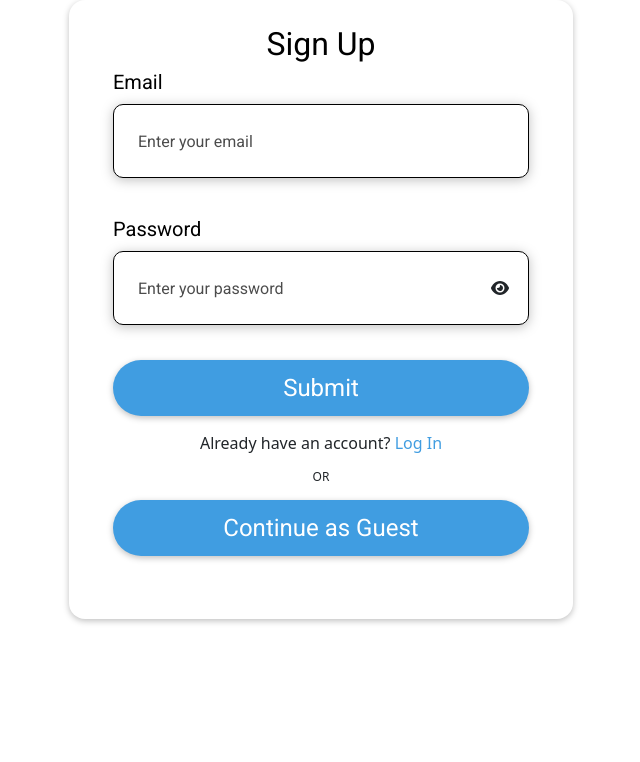
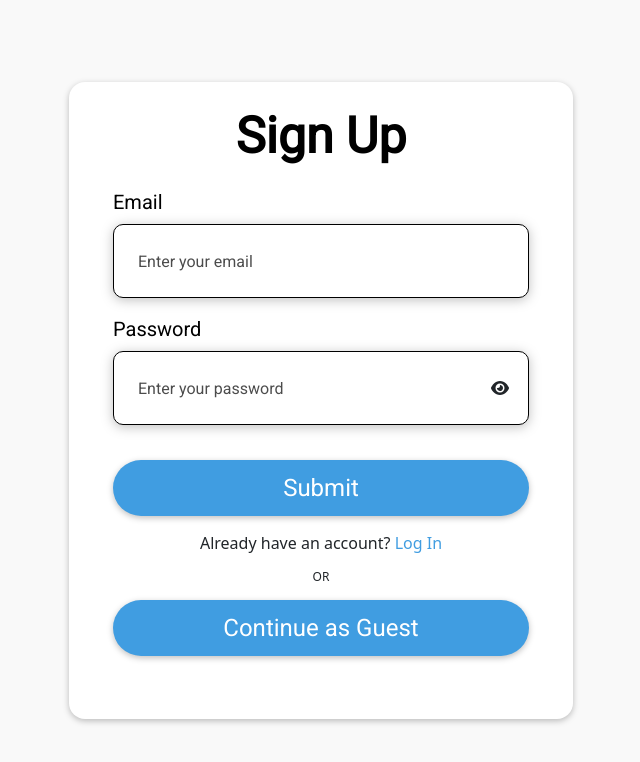
Before and after one commit to kammanz/movie-finder-app, a React (Create React App) app: page / in a window 1280 px wide. Shown: the top 762 px of the page, without its empty margins (319-959 px from the left). Built offline with nearby package versions, Linux system fonts and the light colour scheme; no server answers.

Commit message:
feat(form.tsx): add error styles

```diff
--- a/src/App.tsx
+++ b/src/App.tsx
@@ -1,20 +1,19 @@
 import React from 'react';
 import { Routes, Route } from 'react-router-dom';
-// import { Container } from 'react-bootstrap';
-import Form from './components/form';
+import Signup from './pages/signup';
+import Login from './pages/login';
 import Homepage from './pages/homepage';
 import PrivateRoute from './components/PrivateRoute';
 import SavedMovies from './pages/savedMovies';
 
 const App = () => {
   return (
-    // <Container>
-    <div>
+    <>
       <Routes>
-        <Route path="/" element={<Form isSignup />} />
+        <Route path="/" element={<Signup />} />
       </Routes>
       <Routes>
-        <Route path="/login" element={<Form isSignup={false} />} />
+        <Route path="/login" element={<Login />} />
       </Routes>
       <Routes>
         <Route element={<PrivateRoute />}>
@@ -22,9 +21,7 @@ const App = () => {
           <Route path="/saved-movies" element={<SavedMovies />} />
         </Route>
       </Routes>
-    </div>
-
-    // </Container>
+    </>
   );
 };
 
--- a/src/components/form/index.module.css
+++ b/src/components/form/index.module.css
@@ -1,17 +1,14 @@
 .container {
   display: flex;
   flex-direction: column;
-  /* align-items: center; */
-  max-width: 504px;
-  margin: 0 auto;
+  min-width: 504px;
   padding: 25px 44px 63px 44px;
-background: #FFFFFF;
-box-shadow: 0px 2px 6px rgba(0, 0, 0, 0.25);
-border-radius: 16px;
-
+  background-color: var(--white);
+  box-shadow: 0px 2px 6px rgba(0, 0, 0, 0.25);
+  border-radius: 16px;
 }
 
-h2 {
+.title {
   align-self: center;
   margin-bottom: 25px;
   font-family: 'Roboto';
@@ -51,9 +48,17 @@ label {
   color: rgba(0, 0, 0, 0.7);
 }
 
+.emailContainer {
+  margin-bottom: 20px;
+}
+
 .passwordContainer {
   position: relative;
   margin-bottom: 35px;
+}
+
+.inputContainer {
+  position: relative;
 }
 
 .eyeIcon {
@@ -96,3 +101,8 @@ border-radius: 30px;
 .linkContainer div {
   margin-bottom: 15px;
 }
+
+.error {
+  margin: 10px 0 0 0;
+  color: var(--error);
+}
--- a/src/components/form/index.tsx
+++ b/src/components/form/index.tsx
@@ -15,7 +15,7 @@ import styles from './index.module.css';
 const Form = ({ isSignup }: { isSignup: isSignup }) => {
   const [isLoading, setIsLoading] = useState(false);
   const [passwordVisible, setPasswordVisible] = useState(false);
-  const [error, setError] = useState('');
+  const [firebaseError, setFirebaseError] = useState('');
   const [isGuest, setIsGuest] = useState(false);
   const {
     formState: { errors },
@@ -30,10 +30,10 @@ const Form = ({ isSignup }: { isSignup: isSignup }) => {
   const { signup, login, loginGuest } = useAuth();
   const navigate = useNavigate();
 
-  const questionText = isSignup
+  const question = isSignup
     ? 'Already have an account?'
     : `Don't have an account?`;
-  const navText = isSignup ? 'Log In' : 'Sign Up';
+  const cta = isSignup ? 'Log In' : 'Sign Up';
   const path = isSignup ? '/login' : '/';
 
   const togglePasswordVisibility = () => {
@@ -47,7 +47,7 @@ const Form = ({ isSignup }: { isSignup: isSignup }) => {
       navigate('/homepage');
     } catch (e) {
       if (e instanceof Error) {
-        setError(parseFirebaseError(e));
+        setFirebaseError(parseFirebaseError(e));
       }
     }
   };
@@ -66,9 +66,8 @@ const Form = ({ isSignup }: { isSignup: isSignup }) => {
       }
       navigate('/homepage');
     } catch (e) {
-      console.error('e: ', e);
       if (e instanceof Error) {
-        setError(parseFirebaseError(e));
+        setFirebaseError(parseFirebaseError(e));
       }
     }
     setIsLoading(false);
@@ -76,10 +75,10 @@ const Form = ({ isSignup }: { isSignup: isSignup }) => {
 
   return (
     <div className={styles.container}>
-      <h2>{isSignup ? 'Sign Up' : 'Log In'}</h2>
+      <h2 className={styles.title}>{isSignup ? 'Sign Up' : 'Log In'}</h2>
       <form onSubmit={handleSubmit(onSubmit)}>
+        <div className={styles.emailContainer}>
           <label htmlFor="email">Email</label>
-        <br />
           <input
             id="email"
             data-testid="email"
@@ -93,13 +92,11 @@ const Form = ({ isSignup }: { isSignup: isSignup }) => {
             placeholder="Enter your email"
             className={styles.input}
           />
-
-        <p>{!isGuest && errors.email?.message}</p>
-        <p>{isSignup && error}</p>
-        <br />
+          <p className={styles.error}>{!isGuest && errors.email?.message}</p>
+        </div>
+        <div className={styles.passwordContainer}>
           <label htmlFor="password">Password</label>
-        <br />
-        <div className={styles.passwordContainer}>
+          <div className={styles.inputContainer}>
             <input
               type={passwordVisible ? 'text' : 'password'}
               data-testid="password"
@@ -120,20 +117,20 @@ const Form = ({ isSignup }: { isSignup: isSignup }) => {
               className={styles.eyeIcon}
             />
           </div>
-        {!isGuest && <p>{errors.password?.message}</p>}
-        {error && <p>{error}</p>}
+          <p className={styles.error}>{errors.password?.message}</p>
+        </div>
         <button
-          data-testid="submit"
           type="submit"
           disabled={isLoading}
           className={styles.submitButton}>
           Submit
         </button>
+        {firebaseError && <p className={styles.error}>{firebaseError}</p>}
         <div className={styles.linkContainer}>
           <div>
-            {questionText}{' '}
+            {question}{' '}
             <span>
-              <Link to={path}>{navText}</Link>
+              <Link to={path}>{cta}</Link>
             </span>
           </div>
           <p>OR</p>
--- a/src/components/movieList/index.module.css
+++ b/src/components/movieList/index.module.css
@@ -1,4 +1,5 @@
 .container {
+    min-height: 100vh;
     padding: 65px 100px 100px 100px;
     background-color: var(--grey);
 }
@@ -12,19 +13,17 @@
 .headerContainer > p {
     align-self: center;
     margin: 0;
+    line-height: 35px;
     font-family: 'Roboto';
     font-style: normal;
     font-weight: 700;
     font-size: 30px;
-    line-height: 35px;
     color: var(--blue);
-
 }
 
 .headerContainer > p span {
     color:var(--black)
 }
-
 
 .listContainer {
     display: flex;
@@ -34,6 +33,6 @@
 .card {
     margin: 4px 8px;
     padding: 4px 8px;
-    background-color: lightgrey;
+    background-color: var(--grey);
     list-style: none;
 }
--- a/src/index.css
+++ b/src/index.css
@@ -5,6 +5,7 @@ body {
     --black: #000;
     --grey: #f9f9f9;
     --white: #fff;
+    --error: red;
     /* font-family: 'Roboto'; */
     font-family: 'Roboto', sans-serif;
 }
--- /dev/null
+++ b/src/pages/login/index.module.css
@@ -0,0 +1,7 @@
+.container {
+    display: flex;
+    align-items: center;
+    justify-content: center;
+    min-height: 100vh;
+    background-color: var(--grey);
+}
--- a/src/pages/login/index.tsx
+++ b/src/pages/login/index.tsx
@@ -1,9 +1,10 @@
 import React from 'react';
 import Form from '../../components/form';
+import styles from './index.module.css';
 
 const Login = () => {
   return (
-    <div>
+    <div className={styles.container}>
       <Form isSignup={false} />
     </div>
   );
--- a/src/pages/savedMovies/index.tsx
+++ b/src/pages/savedMovies/index.tsx
@@ -1,13 +1,13 @@
-import React, { useState } from 'react';
+import React from 'react';
 import Header from '../../components/header';
 import MovieList from '../../components/movieList';
 
 const SavedMovies = () => {
   return (
-    <>
+    <div>
       <Header />
       <MovieList listType="usersSavedMovies" />
-    </>
+    </div>
   );
 };
 
--- /dev/null
+++ b/src/pages/signup/index.module.css
@@ -0,0 +1,7 @@
+.container {
+    display: flex;
+    align-items: center;
+    justify-content: center;
+    min-height: 100vh;
+    background-color: var(--grey);
+}
--- a/src/pages/signup/index.tsx
+++ b/src/pages/signup/index.tsx
@@ -1,9 +1,10 @@
 import React from 'react';
 import Form from '../../components/form';
+import styles from './index.module.css';
 
 const Signup = () => {
   return (
-    <div>
+    <div className={styles.container}>
       <Form isSignup={true} />
     </div>
   );
```
Also changed, not shown: src/pages/savedMovies/index.module.css (deleted, +0 -10 lines). Lines whose indentation alone changed are shown as unchanged.
